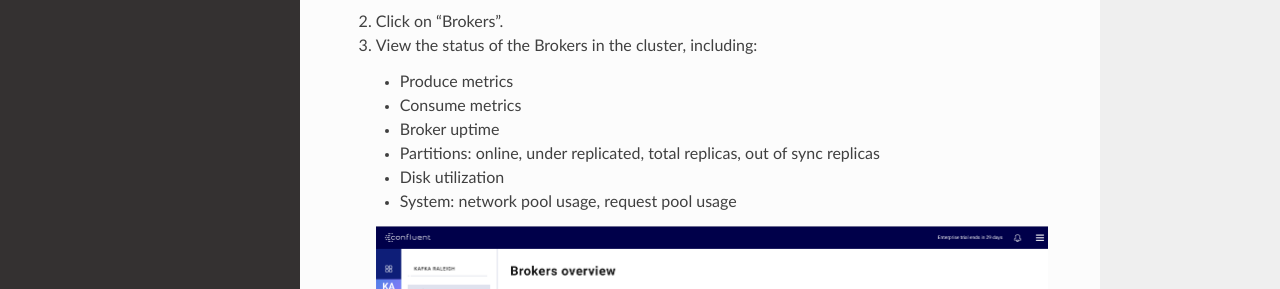
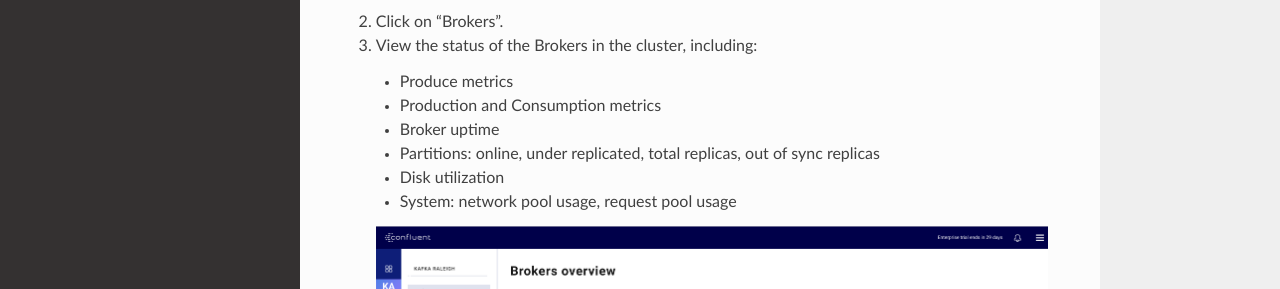
Before and after one commit to confluentinc/cp-demo, a Sphinx documentation site: the page built from docs/index.rst, in a window 1280 px wide and 900 px high, scrolled down 2675 px. Shown: the part 162-451 px from the top of the window. Built offline with Sphinx 7.4.7 and the Read the Docs theme 2.0.0, drawn with Linux system fonts in a browser that asks for light colours.

Commit message:
Update docs/index.rst
Co-Authored-By: Rick Spurgeon <rspurgeon@users.noreply.github.com>

```diff
--- a/docs/index.rst
+++ b/docs/index.rst
@@ -92,7 +92,7 @@ Brokers
 3. View the status of the Brokers in the cluster, including:
 
    - Produce metrics
-   - Consume metrics
+   - Production and Consumption metrics
    - Broker uptime
    - Partitions: online, under replicated, total replicas, out of sync replicas
    - Disk utilization
```
